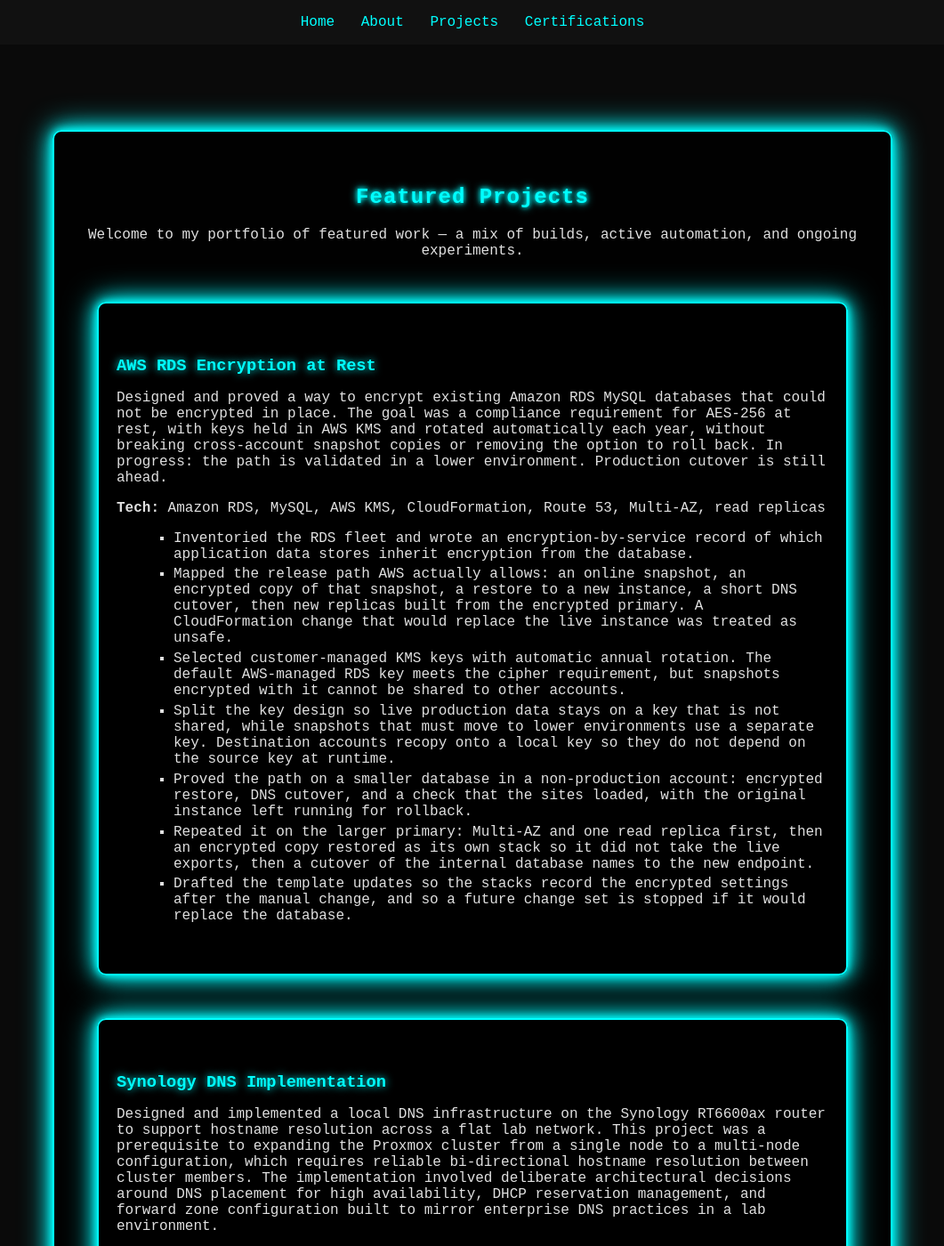
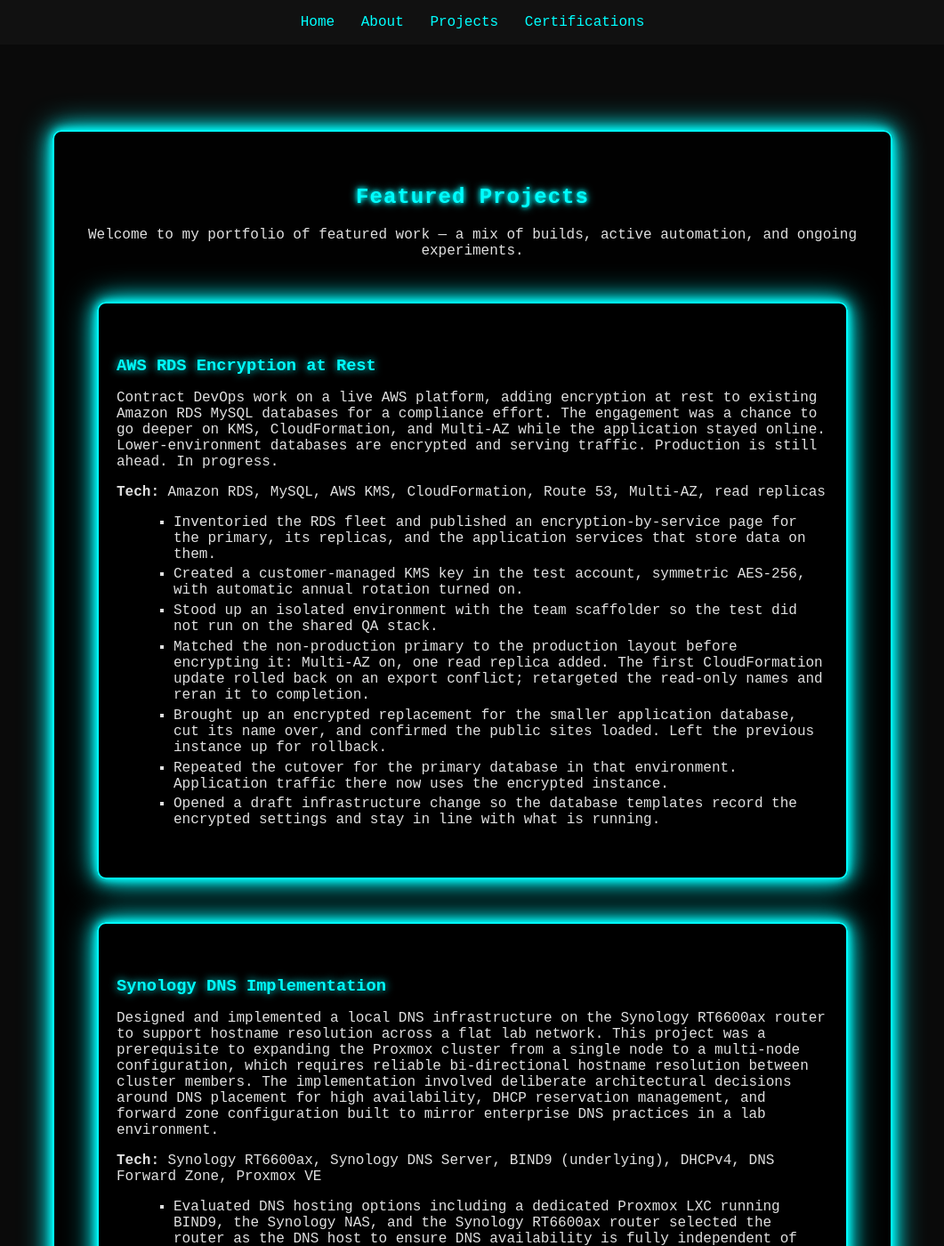
Before and after one commit to pearson-thaddeus-l/pearson-thaddeus-l-jekyll, a Jekyll site: the page built from projects.md, in a window 1280 px wide and 1400 px high. Shown: the whole window at 89% size, without its empty margins (109-1170 px from the left). Built offline with Jekyll 4.4.1, drawn with Linux system fonts in a browser that asks for light colours.

Commit message:
Updating contract project entry.

```diff
--- a/projects.md
+++ b/projects.md
@@ -13,17 +13,17 @@
 <div class="neon-border project-card">
   <h3>AWS RDS Encryption at Rest</h3>
   <p>
-    Designed and proved a way to encrypt existing Amazon RDS MySQL databases that could not be encrypted in place. The goal was a compliance requirement for AES-256 at rest, with keys held in AWS KMS and rotated automatically each year, without breaking cross-account snapshot copies or removing the option to roll back. In progress: the path is validated in a lower environment. Production cutover is still ahead.
+    Contract DevOps work on a live AWS platform, adding encryption at rest to existing Amazon RDS MySQL databases for a compliance effort. The engagement was a chance to go deeper on KMS, CloudFormation, and Multi-AZ while the application stayed online. Lower-environment databases are encrypted and serving traffic. Production is still ahead. In progress.
   </p>
   <p><strong>Tech:</strong> Amazon RDS, MySQL, AWS KMS, CloudFormation, Route 53, Multi-AZ, read replicas</p>
   <ul>
-    <li>Inventoried the RDS fleet and wrote an encryption-by-service record of which application data stores inherit encryption from the database.</li>
-    <li>Mapped the release path AWS actually allows: an online snapshot, an encrypted copy of that snapshot, a restore to a new instance, a short DNS cutover, then new replicas built from the encrypted primary. A CloudFormation change that would replace the live instance was treated as unsafe.</li>
-    <li>Selected customer-managed KMS keys with automatic annual rotation. The default AWS-managed RDS key meets the cipher requirement, but snapshots encrypted with it cannot be shared to other accounts.</li>
-    <li>Split the key design so live production data stays on a key that is not shared, while snapshots that must move to lower environments use a separate key. Destination accounts recopy onto a local key so they do not depend on the source key at runtime.</li>
-    <li>Proved the path on a smaller database in a non-production account: encrypted restore, DNS cutover, and a check that the sites loaded, with the original instance left running for rollback.</li>
-    <li>Repeated it on the larger primary: Multi-AZ and one read replica first, then an encrypted copy restored as its own stack so it did not take the live exports, then a cutover of the internal database names to the new endpoint.</li>
-    <li>Drafted the template updates so the stacks record the encrypted settings after the manual change, and so a future change set is stopped if it would replace the database.</li>
+    <li>Inventoried the RDS fleet and published an encryption-by-service page for the primary, its replicas, and the application services that store data on them.</li>
+    <li>Created a customer-managed KMS key in the test account, symmetric AES-256, with automatic annual rotation turned on.</li>
+    <li>Stood up an isolated environment with the team scaffolder so the test did not run on the shared QA stack.</li>
+    <li>Matched the non-production primary to the production layout before encrypting it: Multi-AZ on, one read replica added. The first CloudFormation update rolled back on an export conflict; retargeted the read-only names and reran it to completion.</li>
+    <li>Brought up an encrypted replacement for the smaller application database, cut its name over, and confirmed the public sites loaded. Left the previous instance up for rollback.</li>
+    <li>Repeated the cutover for the primary database in that environment. Application traffic there now uses the encrypted instance.</li>
+    <li>Opened a draft infrastructure change so the database templates record the encrypted settings and stay in line with what is running.</li>
   </ul>
 </div>
 
```
